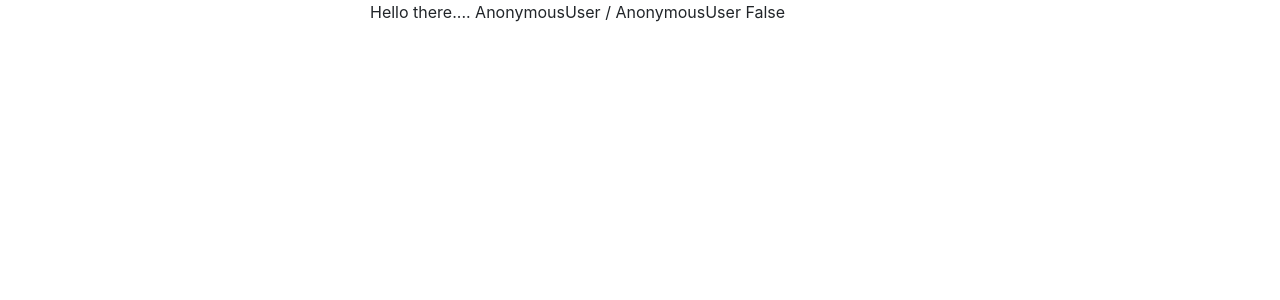
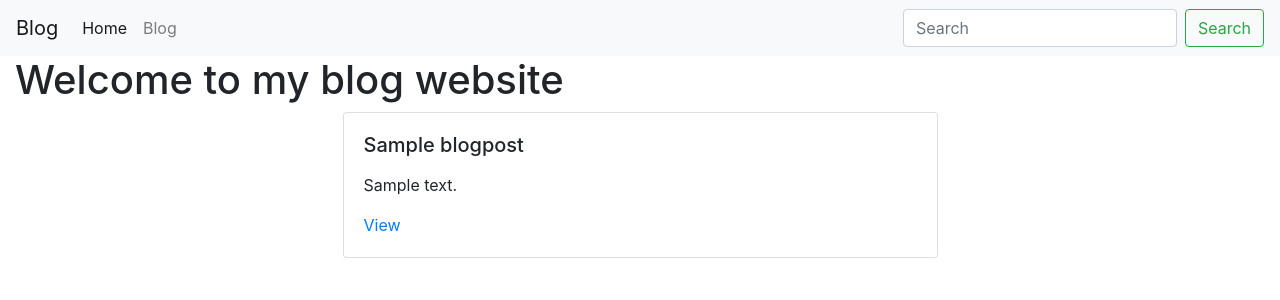
Before and after one commit to Jaice561/blogging, a Django app: page / in a window 1280 px wide. Shown: the top 300 px of the page. Run offline with Django 3.2, Linux system fonts and the light colour scheme; tables that the repository leaves empty hold one stand-in row (values such as "Sample post"); some libraries are stand-ins or nearby versions.

Commit message:
full crud, links are connected, with some css, with additional model

```diff
--- a/main/models.py
+++ b/main/models.py
@@ -1,7 +1,41 @@
+from django.conf import settings
 from django.db import models
+from django.utils import timezone
 
 # Create your models here.
+User = settings.AUTH_USER_MODEL
+
+class blogPostQuerySet(models.QuerySet):
+    def published(self):
+        now = timezone.now()
+        return self.filter(publish_date__lte=now)
+
+class blogPostManager(models.Manager):
+    def get_queryset(self):
+        return blogPostQuerySet(self.model, using=self._db)
+
+    def published(self):
+        return self.get_queryset().published()
+
 class blogPost(models.Model):
-    title = models.TextField()
+    user = models.ForeignKey(User, default=1, null=True, on_delete=models.SET_NULL)
+    title = models.CharField(max_length=120)
     slug = models.SlugField(unique=True)
     content = models.TextField(null=True, blank=True)
+    publish_date = models.DateTimeField(auto_now=False, auto_now_add=False, null=True, blank=True)
+    timestamp = models.DateTimeField(auto_now_add=True)
+    updated = models.DateTimeField(auto_now=True)
+
+    objects = blogPostManager()
+
+    class Meta:
+        ordering = ['-publish_date', '-updated', '-timestamp']
+
+    def get_absolute_url(self):
+        return f"/blog/{self.slug}"
+
+    def get_edit_url(self):
+        return f"{self.get_absolute_url()}edit"
+
+    def get_delete_url(self):
+        return f"{self.get_absolute_url()}/delete"
--- a/main/templates/base.html
+++ b/main/templates/base.html
@@ -11,14 +11,12 @@
     <title>Hello, world!</title>
   </head>
   <body>
-      <div class="container">
-          <div class="row">
-              <div class="col-6 mx-auto">
+      {% include 'navbar.html' %}
+      <div class="container-fluid">
                   {% block content %}
                   {% endblock %}
-              </div>
-          </div>
-      </div>
+        </div>
+
 
     <!-- Optional JavaScript -->
     <!-- jQuery first, then Popper.js, then Bootstrap JS -->
--- a/main/templates/blog_create.html
+++ /dev/null
@@ -1,4 +0,0 @@
-{% extends "base.html" %}
-{% block content %}
-<p>Create Blog Post</p>
-{% endblock %}
--- a/main/templates/blog_list.html
+++ b/main/templates/blog_list.html
@@ -1,7 +1,9 @@
 {% extends "base.html" %}
 {% block content %}
 
+<div class="row">
 {% for object in object_list %}
-    <li>{{ object.title }}</li>
+    {% include 'list-inline.html' with object=object truncate=True detail=False %}
 {% endfor %}
+</div>
 {% endblock %}
--- a/main/templates/home.html
+++ b/main/templates/home.html
@@ -2,18 +2,10 @@
 
 {% block content %}
 
-{{ title }}
+<h1>{{ title }}</h1>
 
-{{ request.user }}
-
-{{ request.path }}
-
-{{ user }}
-
-{{ user.is_authenticated }}
-
-    {% for a in list %}
-        <li>{{ a }}</li>
+    {% for a in blog_list %}
+        {% include 'list-inline.html' with object=a truncate=True detail=False %}
     {% endfor %}
 
 {% endblock %}
--- /dev/null
+++ b/main/templates/list-inline.html
@@ -0,0 +1,17 @@
+<div class="col-12 col-md-6 mx-auto">
+<div class="card">
+    <div class="card-body">
+        <h5 class="card-title">{{ object.title }}</h5>
+        <p class="card-text">
+            {% if truncate %}
+                {{ object.content|linebreaks|truncatewords:30 }}
+            {% else %}
+                {{ object.content|linebreaks }}
+            {% endif %}
+        </p>
+        {% if not detail %}
+        <a href="{{ object.get_absolute_url }}">View</a>
+        {% endif %}
+    </div>
+</div>
+</div>
--- /dev/null
+++ b/main/templates/navbar.html
@@ -0,0 +1,21 @@
+<nav class="navbar navbar-expand-lg navbar-light bg-light">
+    <a class="navbar-brand" href="/">Blog</a>
+    <button class="navbar-toggler" type="button" data-toggle="collapse" data-target="#navbarSupportedContent" aria-controls="navbarSupportedContent" aria-expanded="false" aria-label="Toggle navigation">
+      <span class="navbar-toggler-icon"></span>
+    </button>
+
+    <div class="collapse navbar-collapse" id="navbarSupportedContent">
+      <ul class="navbar-nav mr-auto">
+        <li class="nav-item active">
+          <a class="nav-link" href="/">Home <span class="sr-only">(current)</span></a>
+        </li>
+        <li class="nav-item">
+          <a class="nav-link" href="/blog">Blog</a>
+        </li>
+      </ul>
+      <form class="form-inline my-2 my-lg-0">
+        <input class="form-control mr-sm-2" type="search" placeholder="Search" aria-label="Search">
+        <button class="btn btn-outline-success my-2 my-sm-0" type="submit">Search</button>
+      </form>
+    </div>
+  </nav>
--- a/main/views.py
+++ b/main/views.py
@@ -1,16 +1,28 @@
-from django.shortcuts import render, get_object_or_404
+from django.contrib.auth.decorators import login_required
+from django.contrib.admin.views.decorators import staff_member_required
+from django.shortcuts import render, get_object_or_404, redirect
 from .models import blogPost
 from .forms import ContactForm
+from .forms import blogPostModelForm
 # Create your views here.
+
 def blog_list_view(request):
-    qs = blogPost.objects.all()
+    qs = blogPost.objects.all().published()
     template_name = 'blog_list.html'
     context = {'object_list': qs}
     return render(request, template_name, context)
 
+@login_required(login_url='/login')
+@staff_member_required
 def blog_create_view(request):
-    template_name = 'blog_create.html'
-    context = {"form": ''}
+    form = blogPostModelForm(request.POST or None)
+    if form.is_valid():
+        obj = form.save(commit=False)
+        obj.user = request.user
+        obj.save()
+        form = blogPostModelForm()
+    template_name = 'form.html'
+    context = {"form": form}
     return render(request, template_name, context)
 
 def blog_detail_view(request, slug):
@@ -19,23 +31,32 @@ def blog_detail_view(request, slug):
     context = {"object": obj}
     return render(request, template_name, context)
 
-def blog_update_view(request):
+@login_required(login_url='/login')
+@staff_member_required
+def blog_update_view(request, slug):
     obj = get_object_or_404(blogPost, slug=slug)
-    template_name = 'blog_update.html'
-    context = {"object": obj, 'form': ''}
+    form = blogPostModelForm(request.POST or None, instance=obj)
+    if form.is_valid():
+        form.save()
+    template_name = 'form.html'
+    context = {'form': form, "title": f"Update {obj.title}"}
     return render(request, template_name, context)
 
-def blog_delete_view(request):
+@login_required(login_url='/login')
+@staff_member_required
+def blog_delete_view(request, slug):
     obj = get_object_or_404(blogPost, slug=slug)
     template_name = 'blog_delete.html'
+    if request.method == "POST":
+        obj.delete()
+        return redirect("/")
     context = {"object": obj}
     return render(request, template_name, context)
 
 def home(request):
     title = "Hello there...."
-    context = {"title": title}
-    if request.user.is_authenticated:
-        context = {"title": title, "list": [1,2,3,4,5]}
+    qs = blogPost.objects.all()[:5]
+    context = {"title": "Welcome to my blog website", "blog_list": qs}
     return render(request, "home.html", context)
 
 def about(request):
```
Also changed, not shown: main/forms.py (+21 -0 lines), main/templates/blog_delete.html (+7 -2 lines), main/templates/blog_detail.html (+13 -2 lines), blogging/forms.py (deleted), main/migrations/0005_auto_20200817_2119.py (added), main/migrations/0006_blogpost_user.py (added), main/migrations/0007_auto_20200819_1926.py (added), main/migrations/0008_auto_20200819_1930.py (added).
